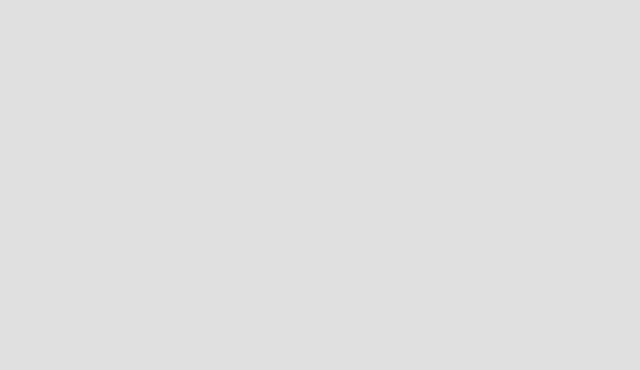
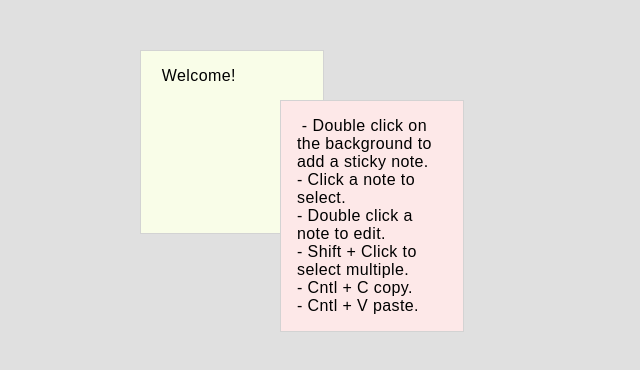
Before and after one commit to tditada/mural-react, a React app: page / in a window 1280 px wide. Shown: the whole page, without its empty margins (0-640 px from the left). Built offline with nearby package versions, Linux system fonts and the light colour scheme.

Commit message:
Instructions and Select Fix

```diff
--- a/src/StickyNote.css
+++ b/src/StickyNote.css
@@ -4,6 +4,7 @@
 	border: 1px solid lightgray;
 	padding: 1rem;
 	width: 8rem;
+	cursor: pointer;
 }
 
 .active {
@@ -29,6 +30,7 @@
 }
 
 textarea {
+	min-height: 150px;
 	background: none;
     width: 100%;
     display: block;
@@ -44,5 +46,6 @@ textarea {
 p {
 	margin: 0;
 	width: 100%;
-	word-break: break-all;
+	white-space: pre-wrap;
+	/*word-break: break-all;*/
 }
--- a/src/StickyNote.js
+++ b/src/StickyNote.js
@@ -12,11 +12,18 @@ const mapStateToProps = (state, ownProps) => {
   }
 }
 
+const getNoteId = (target) => {
+	if (target.getAttribute("noteid")) {
+		return target.getAttribute("noteid");
+	}
+	return target.parentNode.getAttribute("noteid");
+}
+
 const mapDispatchToProps = (dispatch) => {
   return {
-    onNoteClick: (event) => dispatch(selectNote(event.target.getAttribute("noteid"), event.shiftKey)),
-    onNoteDoubleClick: (event) => dispatch(startWriteNote(event.target.getAttribute("noteid"))),
-    onWriteNote: (event) => dispatch(writeNote(event.target.parentNode.getAttribute("noteid"), event.target.value))
+    onNoteClick: (event) => dispatch(selectNote(getNoteId(event.target), event.shiftKey)),
+    onNoteDoubleClick: (event) => dispatch(startWriteNote(getNoteId(event.target))),
+    onWriteNote: (event) => dispatch(writeNote(getNoteId(event.target), event.target.value))
   }
 }
 
@@ -45,7 +52,7 @@ class StickyNote extends Component {
 	    return (
 	    	< div noteid={id} onClick={onNoteClick} onDoubleClick={onNoteDoubleClick} style={styles} className ={'note ' + activeClass + " " + bgColor} >
 	    		<p className={canWrite ? 'hidden' : ''}> {text} </p>
-    			<textarea maxLength={MAX_TEXT_SIZE} onKeyDown={(event) => this.auto_grow(event)} onChange={onWriteNote} ref={input => input && input.focus()} className={!canWrite ? 'hidden' : ''}></textarea>
+    			<textarea value={text} maxLength={MAX_TEXT_SIZE} onKeyDown={(event) => this.auto_grow(event)} onChange={onWriteNote} ref={input => input && input.focus()} className={!canWrite ? 'hidden' : ''}></textarea>
 	    	</ div>
 	    );
 	}
--- a/src/constants.js
+++ b/src/constants.js
@@ -7,8 +7,9 @@ export const WRITE_NOTE = 'WRITE_NOTE';
 export const COPY_NOTES = 'COPY_NOTES';
 export const PASTE_NOTES = 'PASTE_NOTES';
 
-
-export const MAX_TEXT_SIZE = 150;
-export const COLORS = ['violet', 'yellow', 'red', 'blue'];
+//
+export const MAX_TEXT_SIZE = 500;
+export const COLORS = ['yellow', 'red', 'violet', 'blue'];
 export const COPY_POSX = 140;
 export const COPY_POSY = 50;
+export const INSTRUCTIONS = "- Double click on the background to add a sticky note. \n- Click a note to select.\n- Double click a note to edit. \n- Shift + Click to select multiple. \n- Cntl + C copy. \n- Cntl + V paste.";
--- a/src/reducers.js
+++ b/src/reducers.js
@@ -9,12 +9,27 @@ import {
 	PASTE_NOTES,
 	COLORS,
 	COPY_POSX,
-	COPY_POSY
+	COPY_POSY,
+	INSTRUCTIONS
 } from './constants'
 
 const initialState = {
-	notes: [],
-	totalNotesCreated: 0,
+	notes: [ {
+		id: 1,
+		text: "Welcome!",
+		color: COLORS[0],
+		posX: COPY_POSX,
+		posY: COPY_POSY,
+		active: false
+	}, {
+		id: 2,
+		text: INSTRUCTIONS,
+		color: COLORS[1],
+		posX: 2*COPY_POSX ,
+		posY: 2*COPY_POSY,
+		active: false
+	}],
+	totalNotesCreated: 2,
 	copied: []
 }
 
@@ -65,6 +80,7 @@ export const changeNotes = (state=initialState, action={}) => {
 			return { ...state, notes: newNotes}
 		case NO_SELECT:
 			if (isNoteClick(action.payload)) {
+
 				return state;
 			}
 			newNotes = state.notes.map( (item) => {
```
